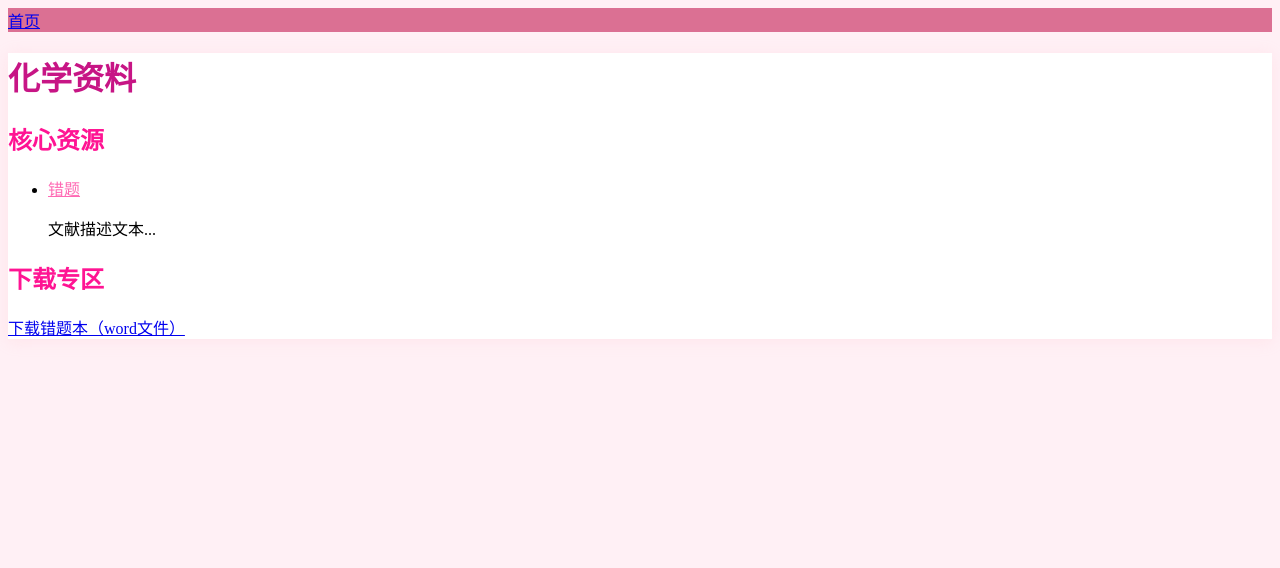
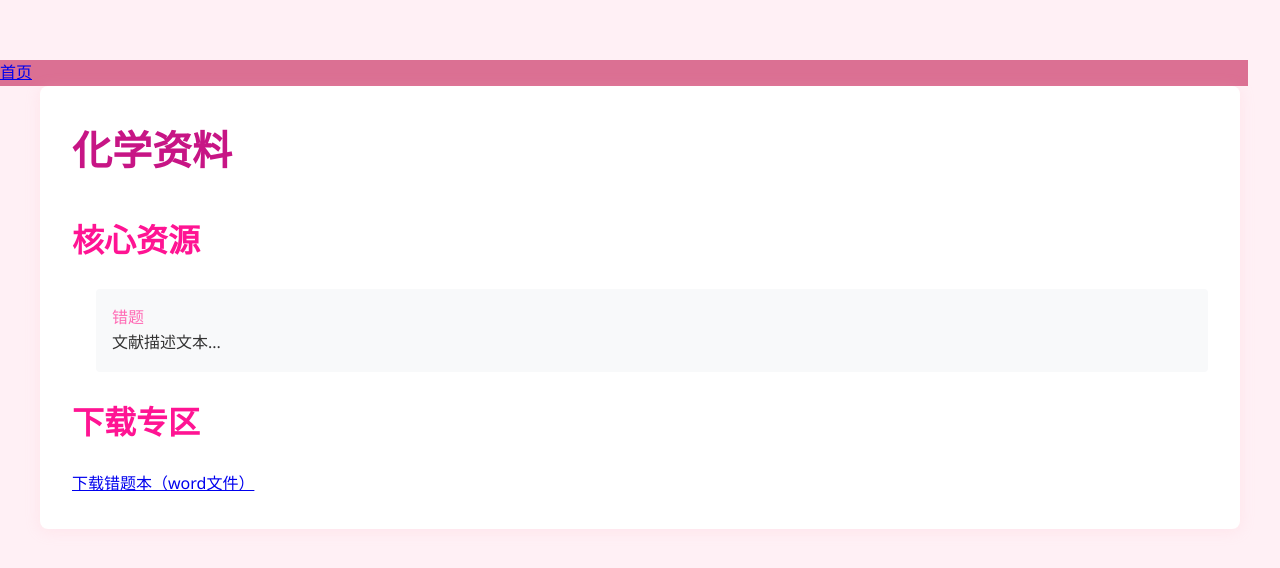
Before and after one commit to qh1234567/m, a plain HTML site: page 1/65000/ziyuan/xuewu/huaxue/huaxue.html in a window 1280 px wide. Drawn offline with Linux system fonts and the light colour scheme.

Commit message:
Update style.css

```diff
--- a/1/65000/ziyuan/xuewu/huaxue/style.css
+++ b/1/65000/ziyuan/xuewu/huaxue/style.css
@@ -3,23 +3,34 @@
 
 /* 基础重置 */
 * {
-    /* ...其他不变... */
+    margin: 0;
+    padding: 0;
+    box-sizing: border-box;
+    font-family: 'Segoe UI', system-ui, sans-serif;
   }
 
   body {
-    /* ...其他不变... */
+    line-height: 1.6;
+    color: #333;
+    padding-top: 60px; /* 为导航栏留空间 */
     background: #fff0f5; /* 浅粉背景 */
   }
 
   /* 容器 */
   .container {
-    /* ...其他不变... */
+    max-width: 1200px;
+    margin: 0 auto;
+    padding: 2rem;
     background: #fff;
     box-shadow: 0 2px 15px rgba(255,182,193,0.2); /* 浅粉阴影 */
+    border-radius: 8px;
   }
 
   /* 导航栏 */
   .navbar {
+    text-decoration: none;
+    margin-right: 2rem;
+    transition: opacity 0.3s;
     background: #db7093; /* 粉紫色 */
   }
 
@@ -27,19 +38,48 @@
   h1 {
     color: #c71585; /* 深品红 */
     border-bottom-color: #ff69b4; /* 亮粉色 */
+    font-size: 2.5rem;
+    margin-bottom: 1.5rem;
+    padding-bottom: 0.5rem;
   }
 
   h2 {
     color: #ff1493; /* 深粉色 */
+    font-size: 2rem;
+    margin: 1.5rem 0;
   }
 
   /* 资源列表 */
+  .resource-list {
+    list-style: none;
+    padding-left: 1.5rem;
+  }
   .resource-list li {
+    margin: 1rem 0;
+    padding: 1rem;
+    background: #f8f9fa;
     border-left-color: #ff69b4; /* 亮粉色 */
+    border-radius: 4px;
   }
 
   .resource-list a {
     color: #ff69b4; /* 亮粉色链接 */
+    text-decoration: none;
+    font-weight: 500;
+  }
+  .resource-list a:hover {
+    text-decoration: underline;
   }
 
+  /* 响应式设计 */
+  @media (max-width: 768px) {
+    .container {
+      margin: 1rem;
+      padding: 1rem;
+    }
+
+    h1 {
+      font-size: 2rem;
+    }
+}
   /* 响应式设计部分保持不变 */
```
